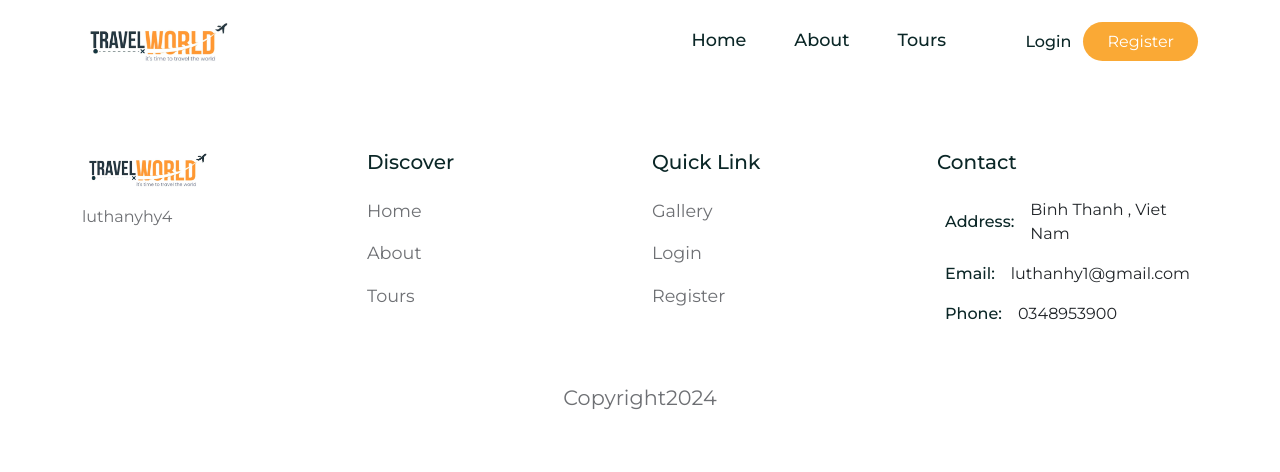
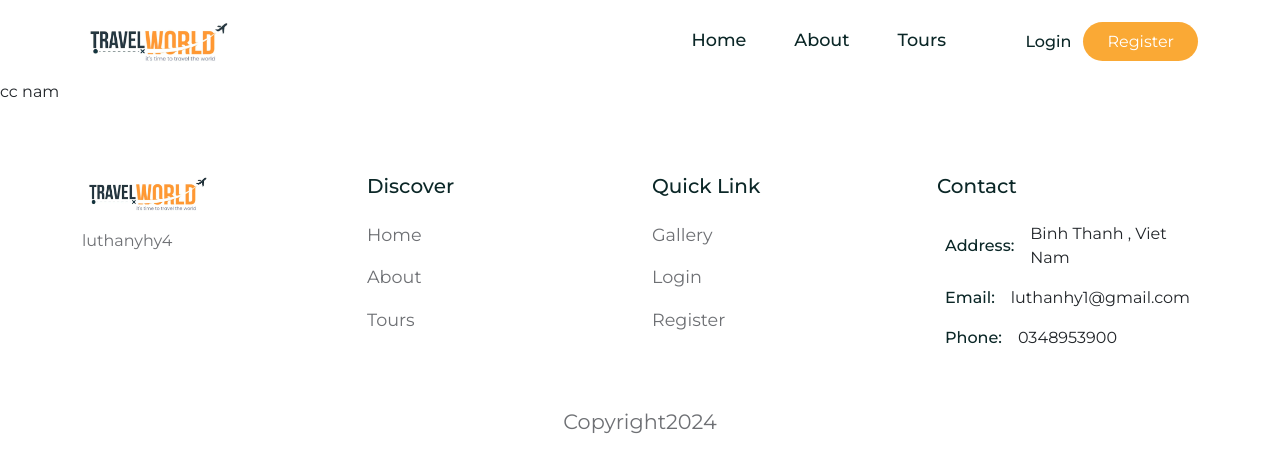
Before and after one commit to luthanhy/WebBooking_Travel_React_Mongo, a React (Create React App) app in the folder Web_Booking_Travel/tour-management/frontend/: page /admin in a window 1280 px wide. Shown: the top 472 px of the page. Built offline with nearby package versions, Linux system fonts and the light colour scheme; the HTML template or start-up script is replaced by a standard one; a web font is replaced by a local one.

Commit message:
add admin web

```diff
--- /dev/null
+++ b/Web_Booking_Travel/tour-management/frontend/src/pages/Admin.jsx
@@ -0,0 +1,10 @@
+import React from "react";
+
+const Admin = ()=>{
+    return <>
+        <div>
+            cc nam
+        </div>
+    </>
+}
+export default Admin
--- a/Web_Booking_Travel/tour-management/frontend/src/router/Routers.js
+++ b/Web_Booking_Travel/tour-management/frontend/src/router/Routers.js
@@ -7,6 +7,7 @@
 import Tours from '../pages/Tours'
 import ToursDetails from '../pages/ToursDetails.jsx'
 import SearchResultList from '../pages/SearchResultList'
+import Admin from '../pages/Admin.jsx'
 const Routers = () => {
   return (
     <div>
@@ -18,7 +19,7 @@
             <Route path='/Login' element = {<Login/>}/>
             <Route path='/Register' element = {<Register/>}/>
             <Route path='/tour/search' element = {<SearchResultList/>}/>
-
+            <Route path='/admin' element = {<Admin/>}/>
         </Routes>
     </div>
   )
```
